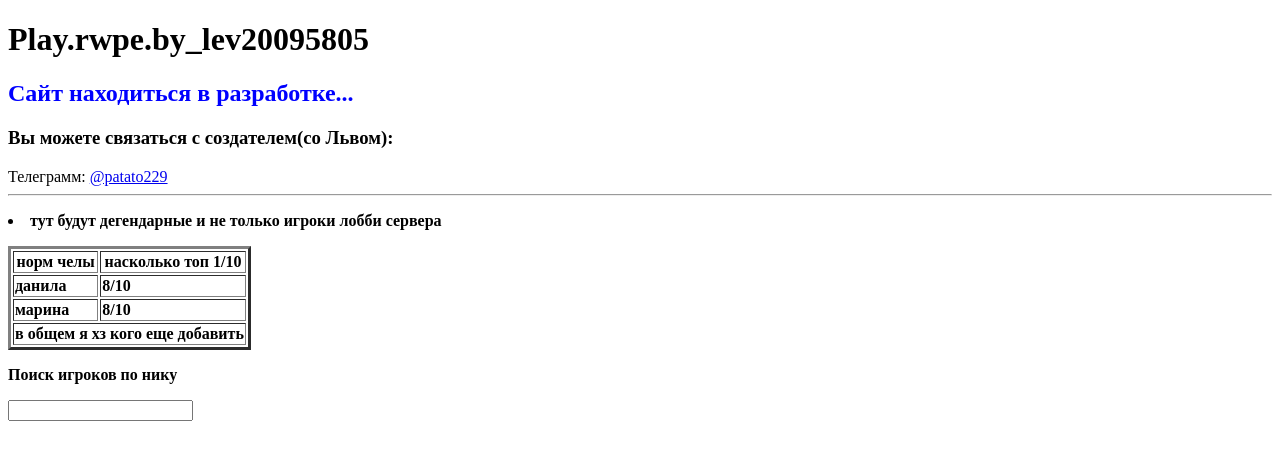
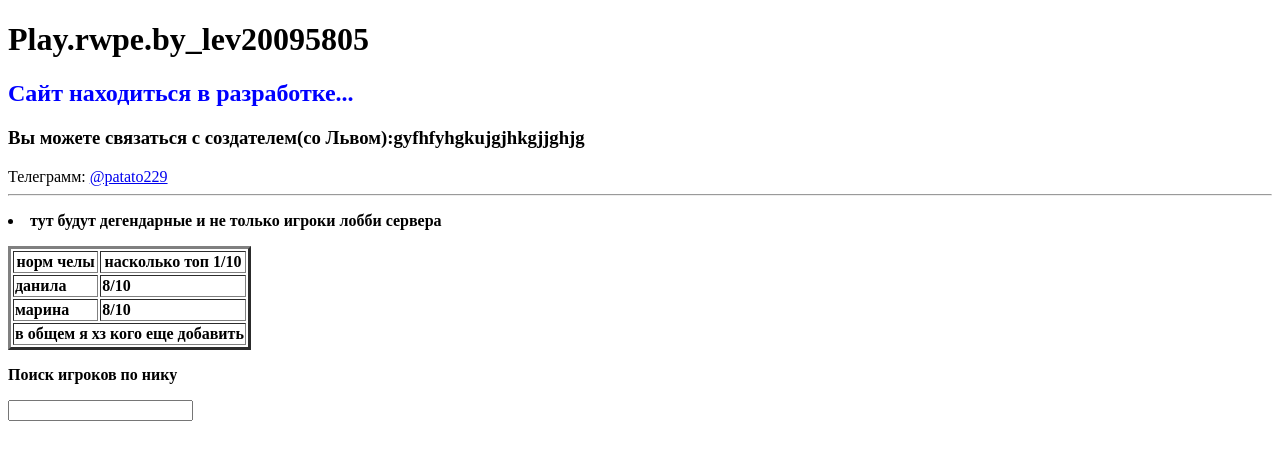
Before and after one commit to lev5805/play.rwpe.ru_m, a plain HTML site: page index.html in a window 1280 px wide. Drawn offline with Linux system fonts and the light colour scheme.

Commit message:
Add files via upload

```diff
--- a/index.html
+++ b/index.html
@@ -4,6 +4,7 @@
     <meta charset="utf-8">
     <meta name="keywords" content="Play.rwpe.ru_lev20095805">
     <meta name="description" content="Play.rwpe.ru_lev20095805">
+    <meta http-equiv="X-UA-Compatible" content="IE=edge">
     <title>Play.rwpe.by_lev20095805</title>
     <link rel="shortcut icon" href="https://atom.io/favicon.ico"/>
     <style type="text/css"></style>
@@ -11,7 +12,7 @@
   <body>
     <h1>Play.rwpe.by_lev20095805</h1>
     <h2 style="color:blue">Сайт находиться в разработке...</h2>
-    <h3>Вы можете связаться с создателем(со Львом):</h3>
+    <h3>Вы можете связаться с создателем(со Львом):gyfhfyhgkujgjhkgjjghjg</h3>
     Телеграмм: <a href="https://t.me/patato229" target="_blank"> @patato229</a>
     <hr>
     <p><li><b> тут будут дегендарные и не только игроки лобби сервера</p></p></li>
```
